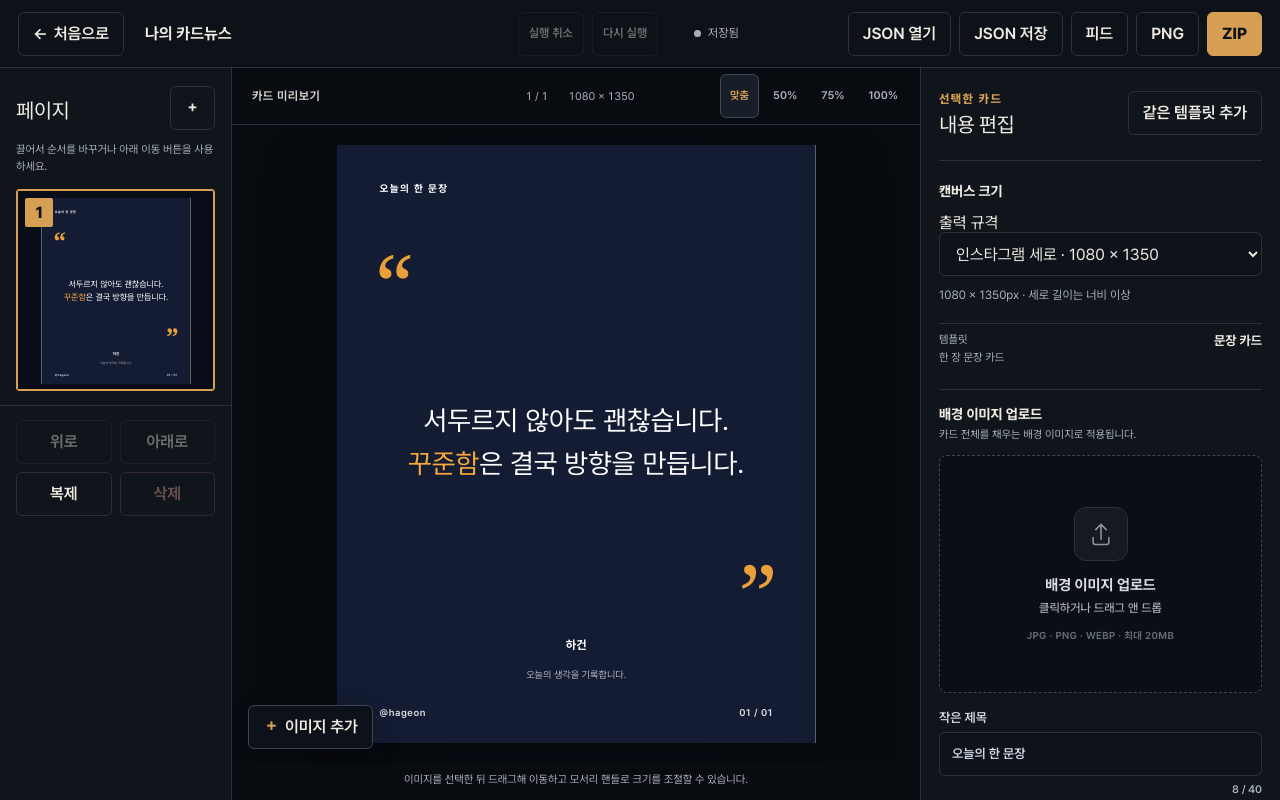
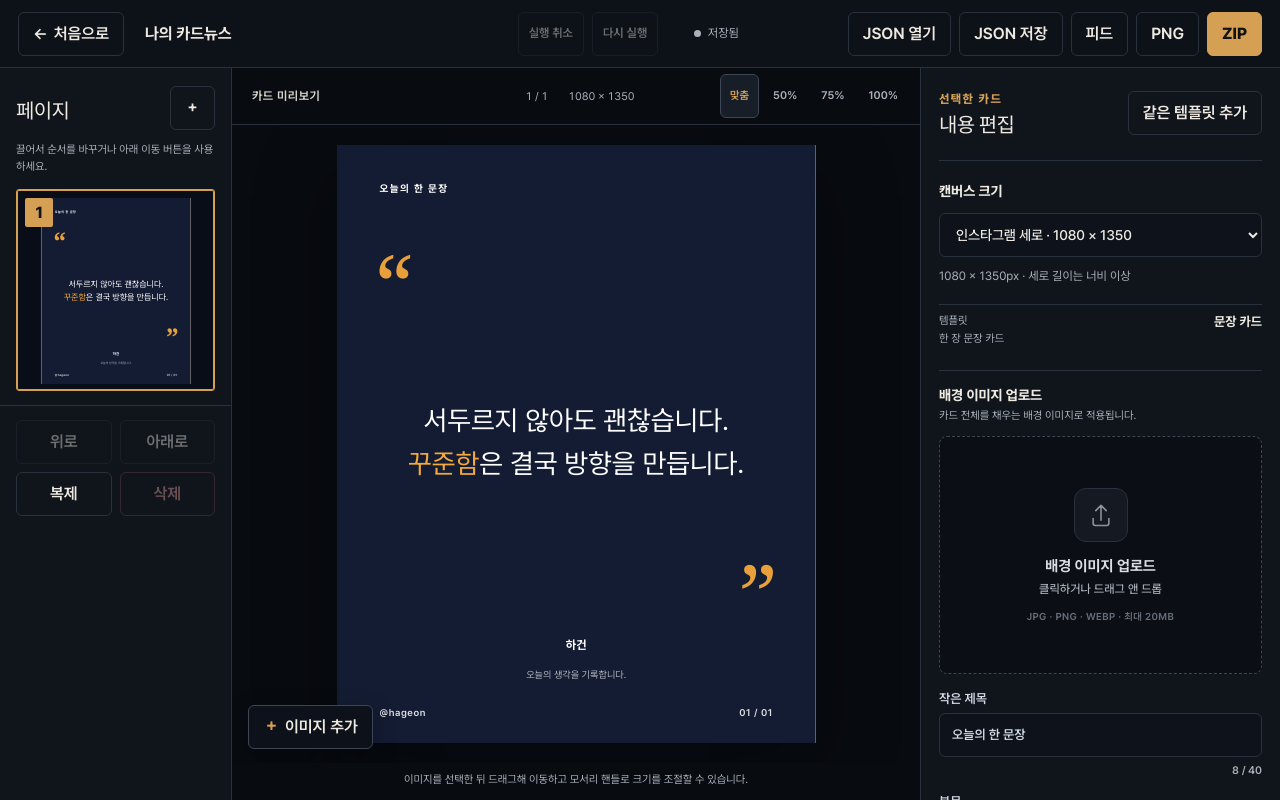
Before and after one commit to puleun58-collab/cardnews-studio, a React (Vite) app: page / in a window 1280 px wide. Both pictures are taken after a click on the button "새 프로젝트 만들기". Built offline with nearby package versions, Linux system fonts and the light colour scheme; a web font is replaced by a local one.

Commit message:
fix canvas size control hierarchy

```diff
--- a/src/App.tsx
+++ b/src/App.tsx
@@ -33,13 +33,10 @@ function CanvasSizeControl({ size, onChange }: { size: CardSize; onChange: (size
   return (
     <section className="control-section canvas-size-control" aria-labelledby="canvas-size-title">
       <h3 id="canvas-size-title">캔버스 크기</h3>
-      <label>
-        출력 규격
-        <select aria-label="캔버스 크기" value={mode} onChange={(event) => selectMode(event.target.value as CardSizePreset)}>
-          {Object.entries(cardSizePresets).map(([value, preset]) => <option key={value} value={value}>{preset.label} · {formatCardSize(preset)}</option>)}
-          <option value="custom">사용자 지정</option>
-        </select>
-      </label>
+      <select aria-label="캔버스 크기" value={mode} onChange={(event) => selectMode(event.target.value as CardSizePreset)}>
+        {Object.entries(cardSizePresets).map(([value, preset]) => <option key={value} value={value}>{preset.label} · {formatCardSize(preset)}</option>)}
+        <option value="custom">사용자 지정</option>
+      </select>
       {mode === 'custom' && (
         <div className="dimension-grid">
           <label>너비<input aria-label="사용자 지정 너비" type="number" min="320" max="4096" step="1" value={size.width} onChange={(event) => updateDimension('width', event.target.value)} /></label>
--- a/src/styles/app.css
+++ b/src/styles/app.css
@@ -306,6 +306,7 @@ input[type="checkbox"] { accent-color: var(--ui-accent); }
 .field-group > span, .control-section h3 { margin: 0; color: var(--ui-text); font-size: 14px; font-weight: 750; }
 .control-section h3 { margin-bottom: 2px; }
 .canvas-size-control { margin-bottom: 17px; }
+.canvas-size-control > select { font-size: 14px; font-weight: 500; letter-spacing: -.01em; }
 .canvas-size-control > .muted { margin: 0; color: var(--ui-text-muted); font-size: 12px; }
 .dimension-grid { display: grid; grid-template-columns: repeat(2, minmax(0, 1fr)); gap: 10px; }
 .home-dimensions { grid-column: 1 / -1; }
```
Also changed, not shown: 1 other file (tests, documents, lock files or other folders).
